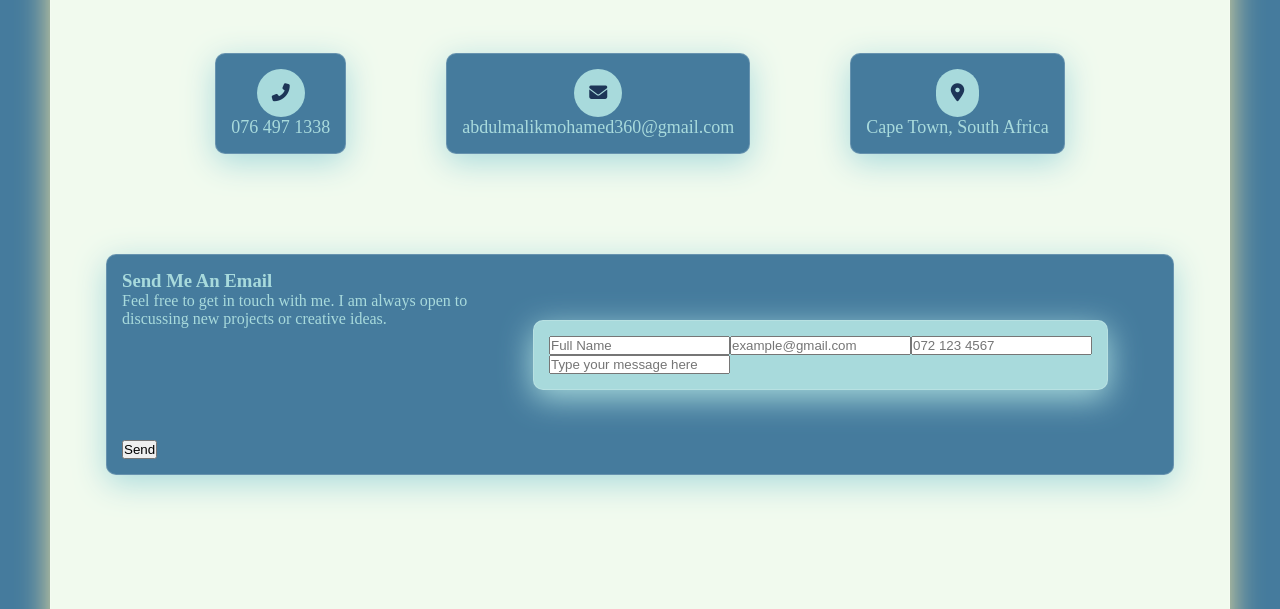
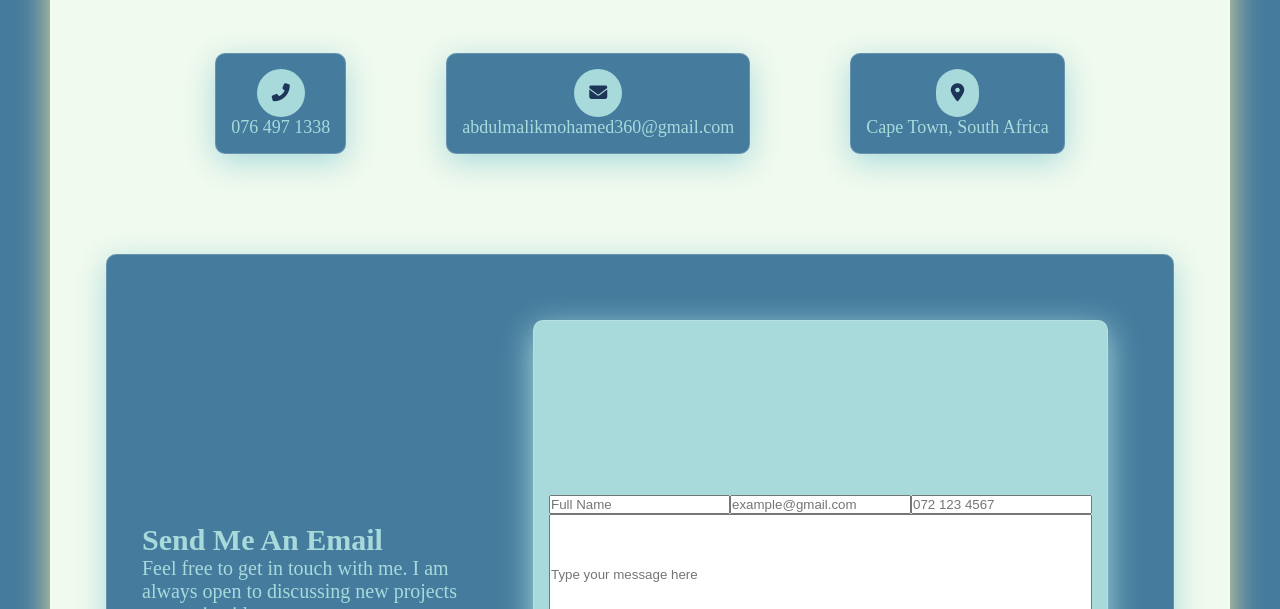
Before and after one commit to abdul-malik360/My_Portfolio, a plain HTML site: page contact.html in a window 1280 px wide. Shown: the part 191-800 px from the top of the page. Drawn offline with Linux system fonts and the light colour scheme.

Commit message:
cntct form almost complete

```diff
--- a/contact.html
+++ b/contact.html
@@ -119,16 +119,16 @@
               <div class="form-group">
                 <label class="form-labels" for="message">Your Message</label>
                 <input
-                  class="form-input"
+                  class="form-input msg"
                   type="text"
                   name="message"
                   id="message"
                   required
                   placeholder="Type your message here"
                 />
-              </div>
+              </div><button class="button" type="submit">Send</button>
             </div></div>
-            <button class="button" type="submit">Send</button>
+
           </form>
         </div>
       </div>
--- a/styles/contact.css
+++ b/styles/contact.css
@@ -62,6 +62,8 @@ h1 {
   border: 1px solid rgba( 255, 255, 255, 0.18 );
   padding: 15px;
   margin: 50px;
+  height: 80vh;
+
 
 }
 .cnticn {
@@ -94,6 +96,7 @@ h1 {
 .dsply{
   display: flex;
   flex-direction: row;
+  height: 100%;
 }
 
 .contactdetails{
@@ -103,7 +106,19 @@ h1 {
   align-items: center;
 
 }
-
+h3{
+  font-size: 30px;
+}
 .txt{
+  display: flex;
+  flex-direction: column;
+  justify-content: center;
+  padding: 20px;
+  font-size: 20px;
   color: #a8dadc;
 }
+
+.msg{
+  width: 100%;
+  height: 15vh;
+}
--- a/styles/navbar.css
+++ b/styles/navbar.css
@@ -23,6 +23,7 @@
   gap: 20px;
   font-family: sans-serif;
   transition: all 0.6s linear;
+  z-index: 100;
 }
 
 .navbar-links.active {
```
